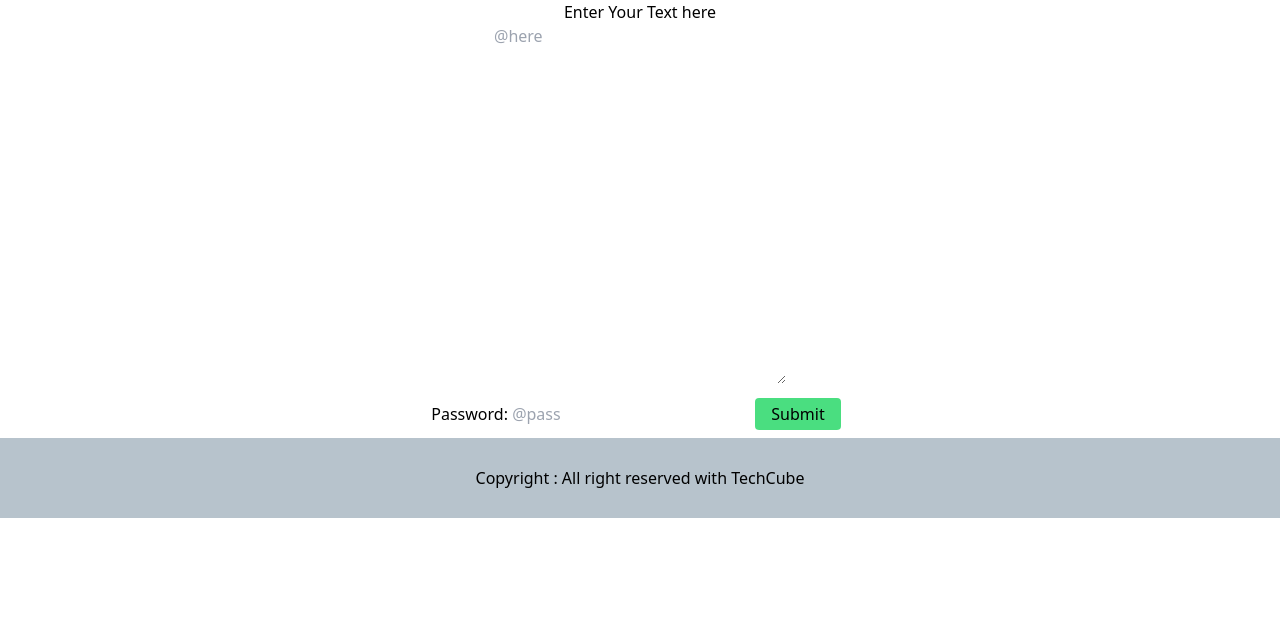
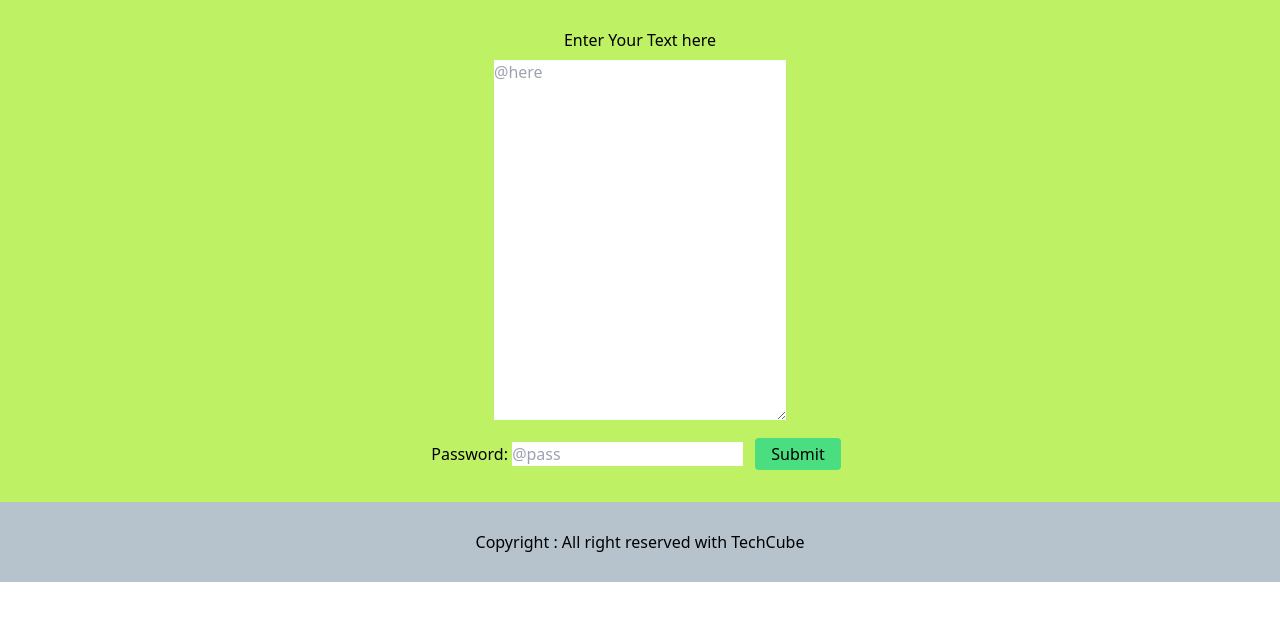
Before and after one commit to Bishal-241/QuickShare, a Flask app: page / in a window 1280 px wide. Shown: the part 80-701 px from the top of the page. Run offline with Flask 2, Linux system fonts and the light colour scheme; some libraries are stand-ins or nearby versions.

Commit message:
Style Added and Final Update : 01

```diff
--- /dev/null
+++ b/templates/components/footer.html
@@ -0,0 +1 @@
+<footer class=" bg-voilet-500   flex h-4 center align-center">Copyright : All right reserved with TechCube</footer>
--- a/templates/index.html
+++ b/templates/index.html
@@ -69,13 +69,13 @@ center
 
     <div class="text-center myform">
 
-        <form action="/" method="post">
-            <div class="grid-cols-2">
-                <div class="a">
-                    <div class="align-center">Enter Your Text here</div>
-                    <textarea name="message" id="" cols="30" rows="15" class="gray-300" placeholder="@here"></textarea>
+        <form action="/" method="post" >
+            <div class="grid-cols-2 bg-lime-300 lg:py-5">
+                <div class="a  ">
+                    <div class="align-center lg:p-2">Enter Your Text here</div>
+                    <textarea name="message" id="" cols="30" rows="15" class="gray-300" placeholder="@here" class="rounded"></textarea>
                 </div>
-                <div class="b">
+                <div class="b lg:p-1">
                     <label for="pass" style="border-style: none; border-color: black;">Password:</label>
                     <input type="password" name="pass" id="pass" placeholder="@pass">
 
```
Also changed, not shown: templates/dPage.html (+12 -4 lines).
